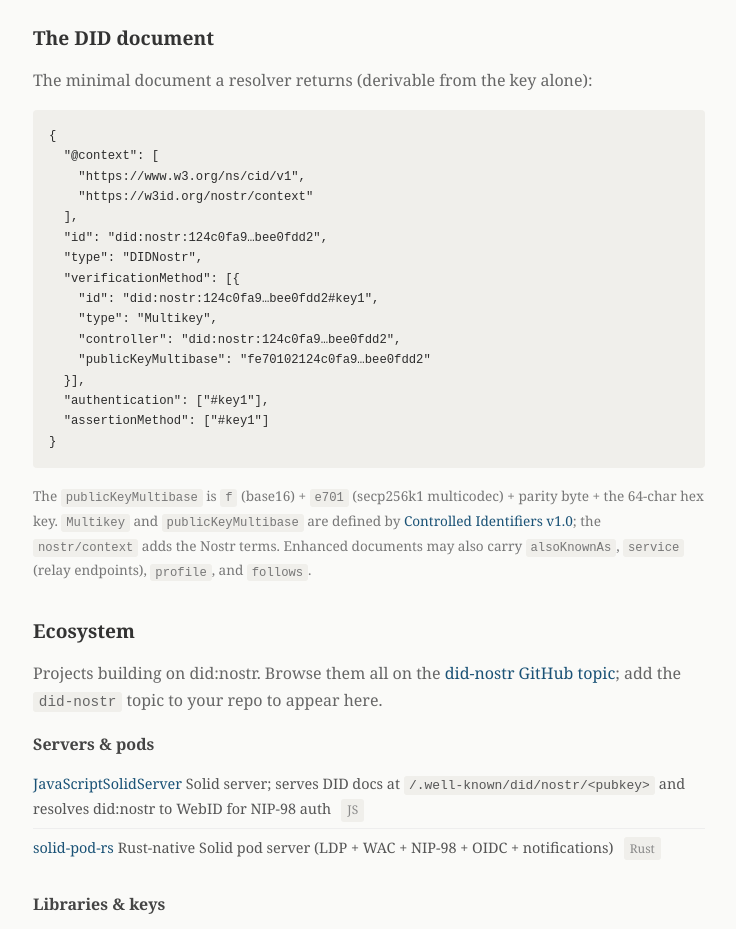
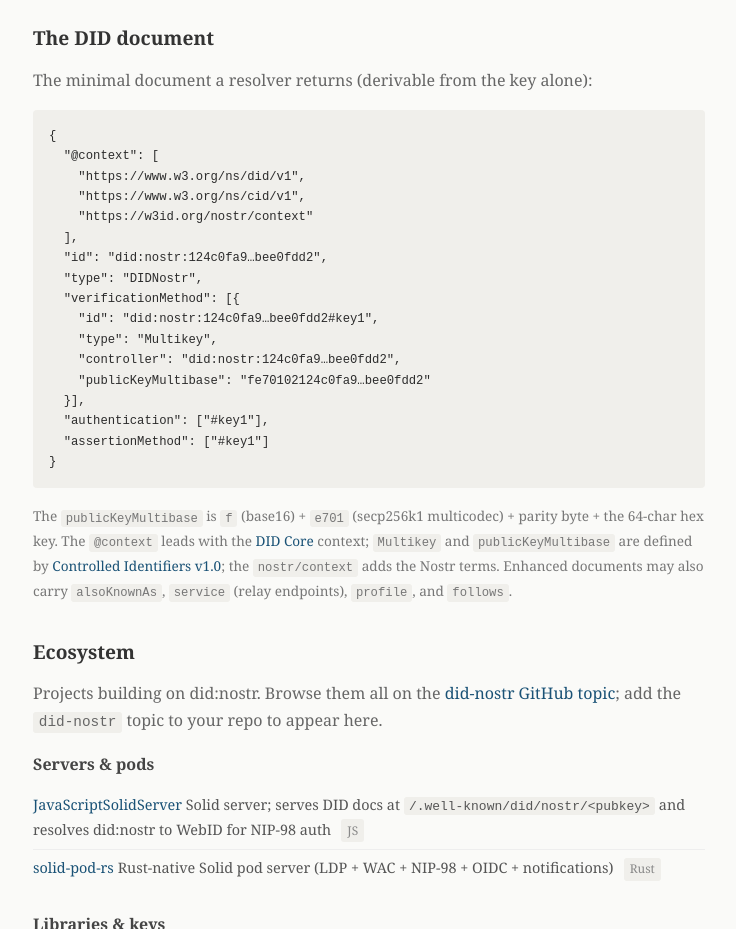
Before and after one commit to did-nostr/did-nostr.github.io, a plain HTML site: page index.html in a window 1280 px wide. Shown: the part 1060-1989 px from the top of the page, without its empty margins (271-1007 px from the left). Drawn offline with Linux system fonts and the light colour scheme.

Commit message:
Align example @context with spec 0.1.1: lead with did/v1
Per nostrcg/did-nostr 0.1.1 (and the CCG discussion), the DID document
@context now leads with https://www.w3.org/ns/did/v1 for DID Core
conformance, keeping cid/v1 for the Multikey terms.

```diff
--- a/index.html
+++ b/index.html
@@ -240,6 +240,7 @@
   <p class="muted">The minimal document a resolver returns (derivable from the key alone):</p>
 <pre><code>{
   "@context": [
+    "https://www.w3.org/ns/did/v1",
     "https://www.w3.org/ns/cid/v1",
     "https://w3id.org/nostr/context"
   ],
@@ -256,7 +257,8 @@
 }</code></pre>
   <p class="note">
     The <code>publicKeyMultibase</code> is <code>f</code> (base16) + <code>e701</code> (secp256k1
-    multicodec) + parity byte + the 64-char hex key. <code>Multikey</code> and
+    multicodec) + parity byte + the 64-char hex key. The <code>@context</code> leads with the
+    <a href="https://www.w3.org/TR/did-core/">DID Core</a> context; <code>Multikey</code> and
     <code>publicKeyMultibase</code> are defined by
     <a href="https://www.w3.org/TR/cid-1.0/">Controlled Identifiers v1.0</a>; the
     <code>nostr/context</code> adds the Nostr terms. Enhanced documents may also carry
```
